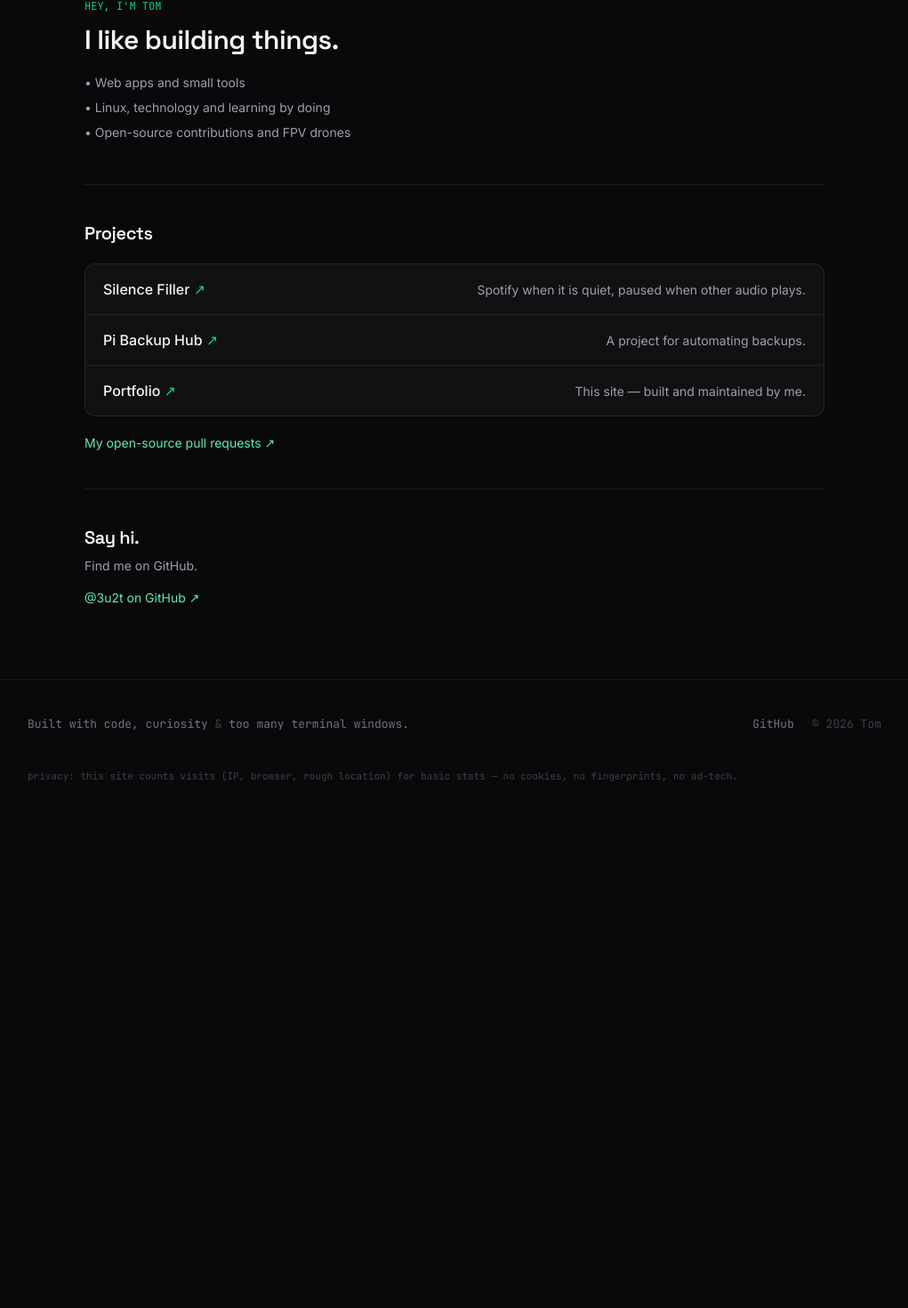
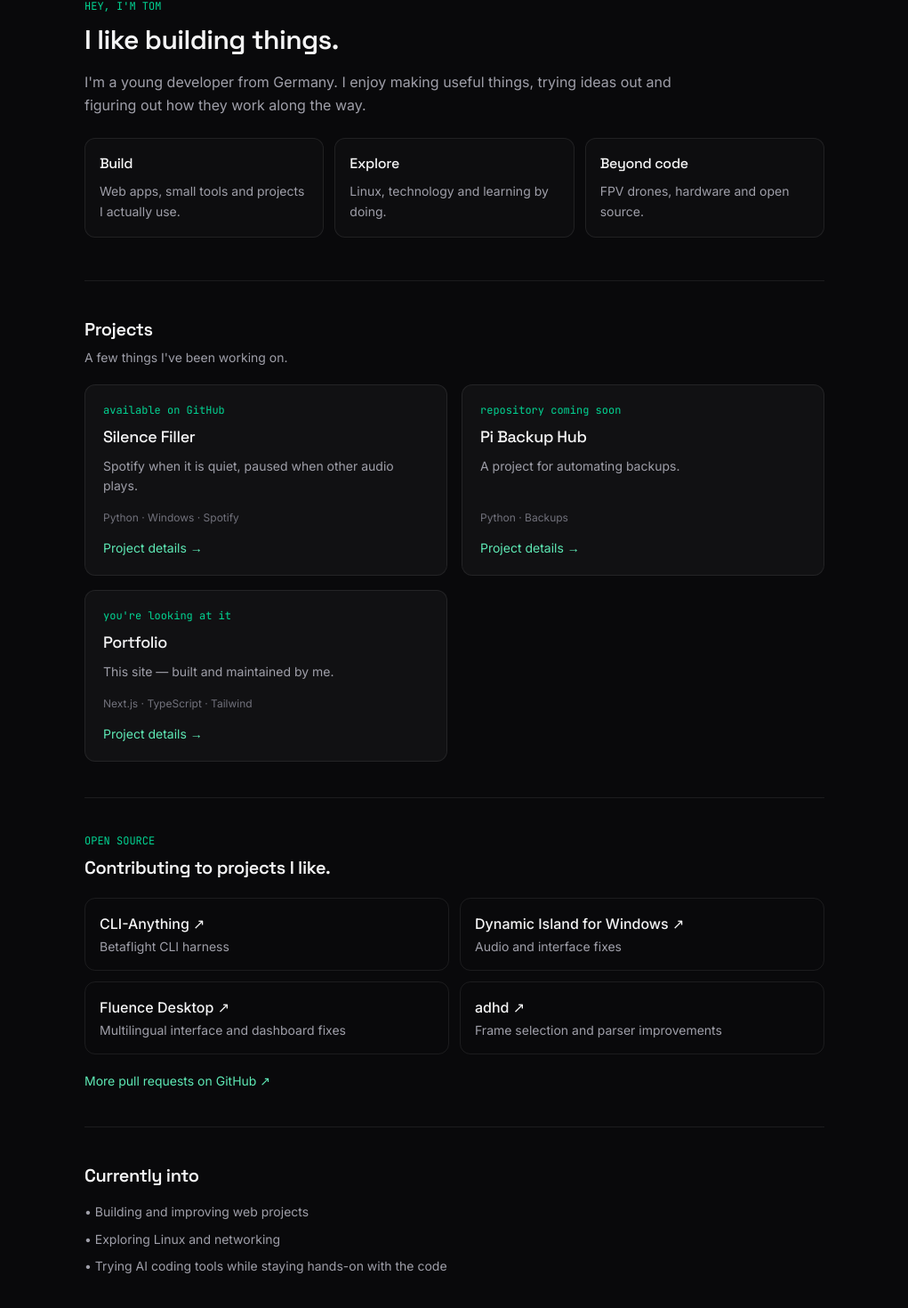
Before and after one commit to 3u2t/portfolio, a Next.js app: page / in a window 1280 px wide. Shown: the part 375-1845 px from the top of the page at 89% size, without its empty margins (129-1150 px from the left). Before the commit the page ends 1280 px from the top, so only its background shows below. Built offline with nearby package versions, Linux system fonts and the light colour scheme.

Commit message:
Add more personality to portfolio homepage

```diff
--- a/src/app/page.tsx
+++ b/src/app/page.tsx
@@ -15,26 +15,53 @@ export default function Home() {
       <section id="about" className="scroll-mt-24 py-12">
         <p className="font-mono text-xs text-emerald-400">HEY, I'M TOM</p>
         <h2 className="mt-3 text-3xl font-semibold tracking-tight text-zinc-100">I like building things.</h2>
-        <ul className="mt-5 space-y-2 text-sm text-zinc-400">
-          <li>• Web apps and small tools</li>
-          <li>• Linux, technology and learning by doing</li>
-          <li>• Open-source contributions and FPV drones</li>
-        </ul>
+        <p className="mt-4 max-w-2xl leading-relaxed text-zinc-400">I'm a young developer from Germany. I enjoy making useful things, trying ideas out and figuring out how they work along the way.</p>
+        <div className="mt-6 grid gap-3 sm:grid-cols-3">
+          {[
+            ["Build", "Web apps, small tools and projects I actually use."],
+            ["Explore", "Linux, technology and learning by doing."],
+            ["Beyond code", "FPV drones, hardware and open source."],
+          ].map(([title, text]) => <div key={title} className="rounded-xl border border-white/[0.08] bg-white/[0.02] p-4"><h3 className="font-medium text-zinc-100">{title}</h3><p className="mt-2 text-sm leading-relaxed text-zinc-400">{text}</p></div>)}
+        </div>
       </section>
 
       <section id="projects" className="scroll-mt-24 border-t border-white/[0.08] py-10">
         <h2 className="text-xl font-semibold text-zinc-100">Projects</h2>
-        <ul className="mt-5 divide-y divide-white/[0.08] rounded-xl border border-white/[0.08] bg-[#111113]">
+        <p className="mt-2 text-sm text-zinc-400">A few things I've been working on.</p>
+        <div className="mt-5 grid gap-4 sm:grid-cols-2">
           {projects.map(project => (
-            <li key={project.slug}>
-              <Link href={`/projects/${project.slug}`} className="flex flex-wrap items-baseline justify-between gap-x-5 gap-y-1 px-5 py-4 transition-colors hover:bg-white/[0.03]">
-                <span className="font-medium text-zinc-100">{project.title} <span className="text-emerald-400">↗</span></span>
-                <span className="text-sm text-zinc-400">{project.tagline}</span>
-              </Link>
-            </li>
+            <article key={project.slug} className="flex flex-col rounded-xl border border-white/[0.08] bg-[#111113] p-5">
+              <p className="font-mono text-xs text-emerald-400">{project.statusLabel}</p>
+              <h3 className="mt-2 text-lg font-medium text-zinc-100">{project.title}</h3>
+              <p className="mt-2 flex-1 text-sm leading-relaxed text-zinc-400">{project.tagline}</p>
+              <p className="mt-4 text-xs text-zinc-500">{project.stack.slice(0, 3).join(" · ")}</p>
+              <Link href={`/projects/${project.slug}`} className="mt-4 inline-block text-sm text-emerald-300 hover:underline">Project details →</Link>
+            </article>
           ))}
+        </div>
+      </section>
+
+      <section aria-labelledby="contributions-heading" className="border-t border-white/[0.08] py-10">
+        <p className="font-mono text-xs text-emerald-400">OPEN SOURCE</p>
+        <h2 id="contributions-heading" className="mt-2 text-xl font-semibold text-zinc-100">Contributing to projects I like.</h2>
+        <ul className="mt-5 grid gap-3 sm:grid-cols-2">
+          {[
+            ["CLI-Anything", "Betaflight CLI harness", "https://github.com/HKUDS/CLI-Anything/pull/595"],
+            ["Dynamic Island for Windows", "Audio and interface fixes", "https://github.com/devcode90/Dynamic-Island-for-Windows/pull/128"],
+            ["Fluence Desktop", "Multilingual interface and dashboard fixes", "https://github.com/raviumeshkulkarni-web/Fluence-Desktop/pull/15"],
+            ["adhd", "Frame selection and parser improvements", "https://github.com/UditAkhourii/adhd/pull/66"],
+          ].map(([name, description, href]) => <li key={href}><a href={href} target="_blank" rel="noopener noreferrer" className="block h-full rounded-xl border border-white/[0.08] p-4 transition-colors hover:border-emerald-400/40"><span className="font-medium text-zinc-100">{name} ↗</span><span className="mt-1 block text-sm text-zinc-400">{description}</span></a></li>)}
         </ul>
-        <a href="https://github.com/pulls?q=is%3Apr+author%3A3u2t" target="_blank" rel="noopener noreferrer" className="mt-5 inline-block text-sm text-emerald-300 hover:underline">My open-source pull requests ↗</a>
+        <a href="https://github.com/pulls?q=is%3Apr+author%3A3u2t" target="_blank" rel="noopener noreferrer" className="mt-5 inline-block text-sm text-emerald-300 hover:underline">More pull requests on GitHub ↗</a>
+      </section>
+
+      <section aria-labelledby="now-heading" className="border-t border-white/[0.08] py-10">
+        <h2 id="now-heading" className="text-xl font-semibold text-zinc-100">Currently into</h2>
+        <ul className="mt-4 space-y-2 text-sm leading-relaxed text-zinc-400">
+          <li>• Building and improving web projects</li>
+          <li>• Exploring Linux and networking</li>
+          <li>• Trying AI coding tools while staying hands-on with the code</li>
+        </ul>
       </section>
 
       <section id="contact" className="scroll-mt-24 border-t border-white/[0.08] pt-10">
```
